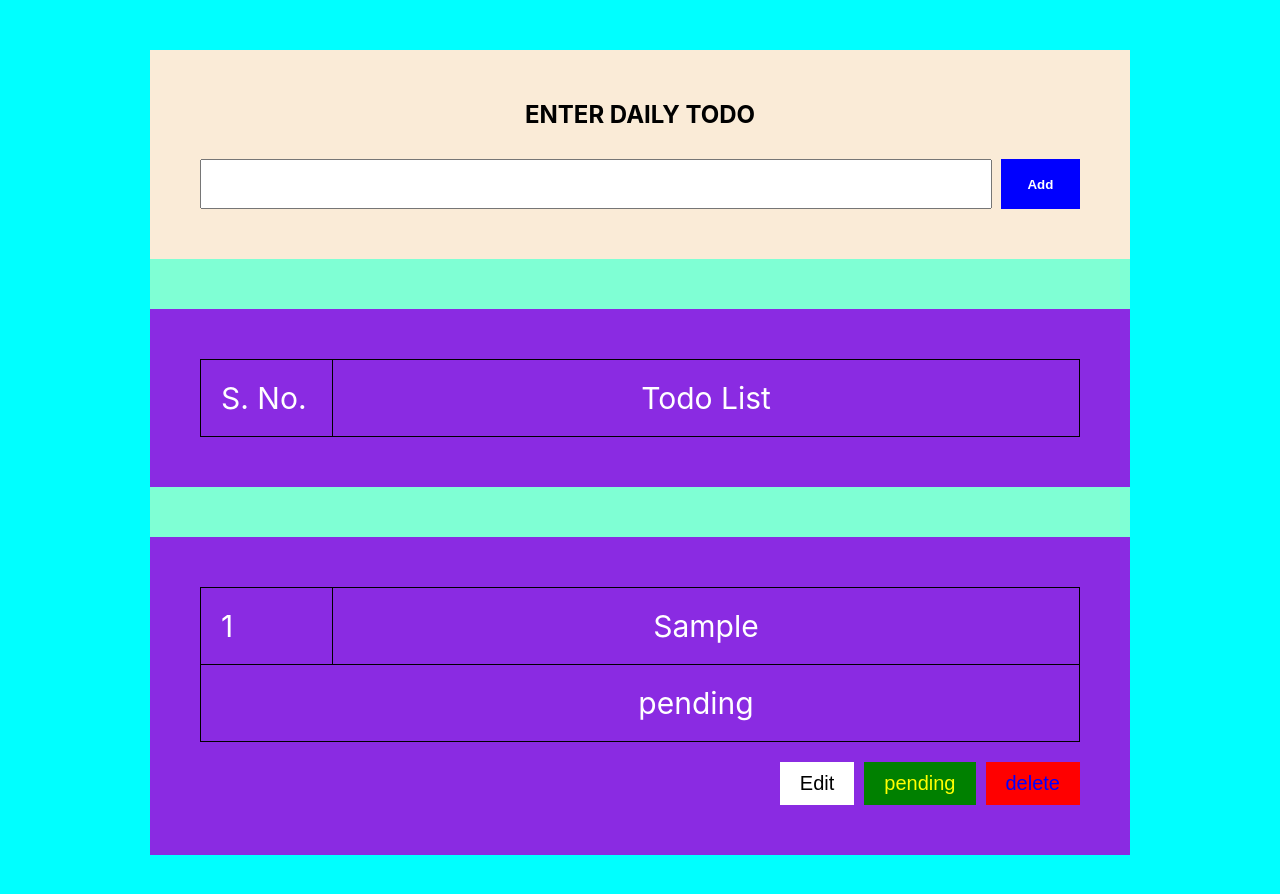
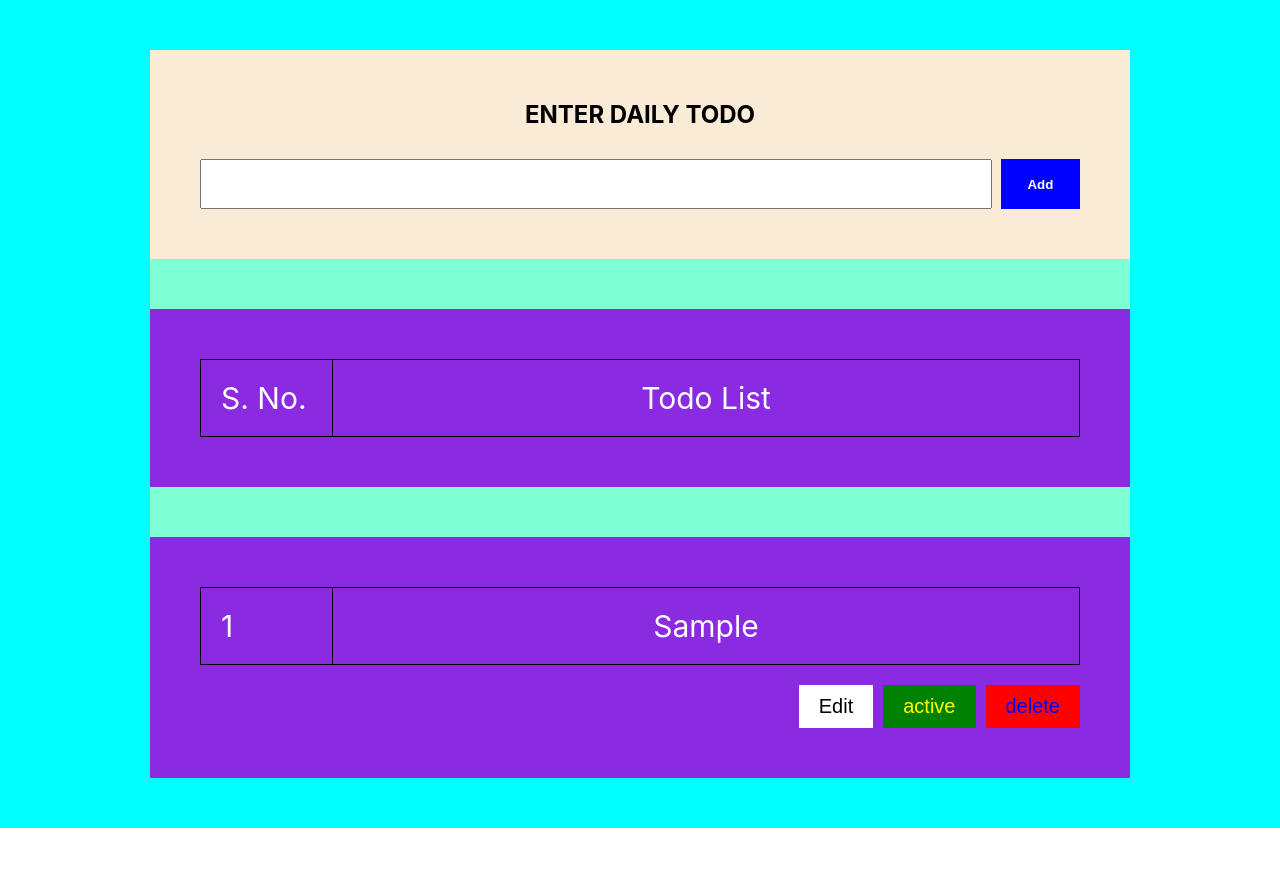
Before and after one commit to pawannagar1996/react-js, a React (Create React App) app: page / in a window 1280 px wide. Both pictures are taken after typing "Sample" into the empty fields and a click on the button "Add". Shown: the top 894 px of the page. After the commit the page ends 828 px from the top, so only its background shows below. Built offline with nearby package versions, Linux system fonts and the light colour scheme.

Commit message:
select perticular li for change color

```diff
--- a/src/App.js
+++ b/src/App.js
@@ -5,6 +5,7 @@ function App() {
   <div>
     {/* <ComponentTodoList/> */}
     <TodoListUncntl/>
+
   </div>
   );
 }
--- a/src/components/todoList2/todolistUncontrll.js
+++ b/src/components/todoList2/todolistUncontrll.js
@@ -5,16 +5,16 @@ export default function TodoListUncntl() {
   const currentRef = useRef();
   const [currentValue, updateValue] = useState([]);
   const [oldSerialNumber, updateSerialNumber] = useState(1);
-  const [oldStatus,newStatus] = useState("pending")
+  // const [oldStatus,newStatus] = useState("pending")
 
 
   function handleAddTodo() {
     const newText = currentRef.current.value;
     let todos ={
-      id: Date.now(),
+      id: ""+Date.now(),
       text: newText,
       serialNumber: oldSerialNumber,
-      status:oldStatus
+      status:"active",
     };
   ;
     const newTodos = JSON.parse(JSON.stringify(currentValue));
@@ -25,8 +25,27 @@ export default function TodoListUncntl() {
   }
 
   function changeLi(event){
-    newStatus(event.target.value="done");
+    let id = event.target.id;
+    id = id.split('--')[1];
+    console.log(id)
+    const index = currentValue.findIndex((todo) => id === todo.id);
+    const todo = {...currentValue[index], status:'done'}
+    const newTodos = [...currentValue];
+    newTodos[index] = todo;
+    updateValue(newTodos);
 
+  }
+  function getTodoStatusClass(status){
+
+    if (status === "active"){
+return "pending-li"
+    }
+   else if (status === "done"){
+return "done-li"
+    }
+    else{
+      return ""
+    }
   }
 
 
@@ -35,14 +54,15 @@ export default function TodoListUncntl() {
 
     return (
       <div key={id}>
-        <li className={oldStatus=="done"?"done-li":"pending-li"}>
+        <li className={getTodoStatusClass(status)}>
           <span className="serial-number">{serialNumber}</span>
           <span className="text">{text}</span>
-          <span className="pending-section">{oldStatus}</span>
+
           <div className="button-section">
             <button className="btn edit">Edit</button>
-            <button className="btn pending"  onClick={changeLi}>{oldStatus}</button>
-            <button className="btn delete">delete</button>
+            <button className="btn pending" id={'btn-done--'+id}
+                  disabled={status === 'done'} onClick={changeLi}>{status}</button>
+            <button className="btn delete" >delete</button>
           </div>
         </li>
       </div>
--- a/src/components/todoList2/todolistUncontroll.css
+++ b/src/components/todoList2/todolistUncontroll.css
@@ -62,10 +62,17 @@ ol li{background-color: blueviolet;
     margin-top: 50px;
 
 }
-.done-li{background-color: rgb(233, 42, 125);
+.done-li{background-color: rgb(205, 112, 41);
     list-style-type: none;
     padding: 50px;
     margin-top: 50px;
+}
+button:disabled,
+button[disabled],button:disabled:hover{
+  border: 1px solid #999999;
+  background-color: #cccccc;
+  color: #666666;
+  cursor:not-allowed;
 }
 .serial-number{
     width:15%; display: inline-block;
```
